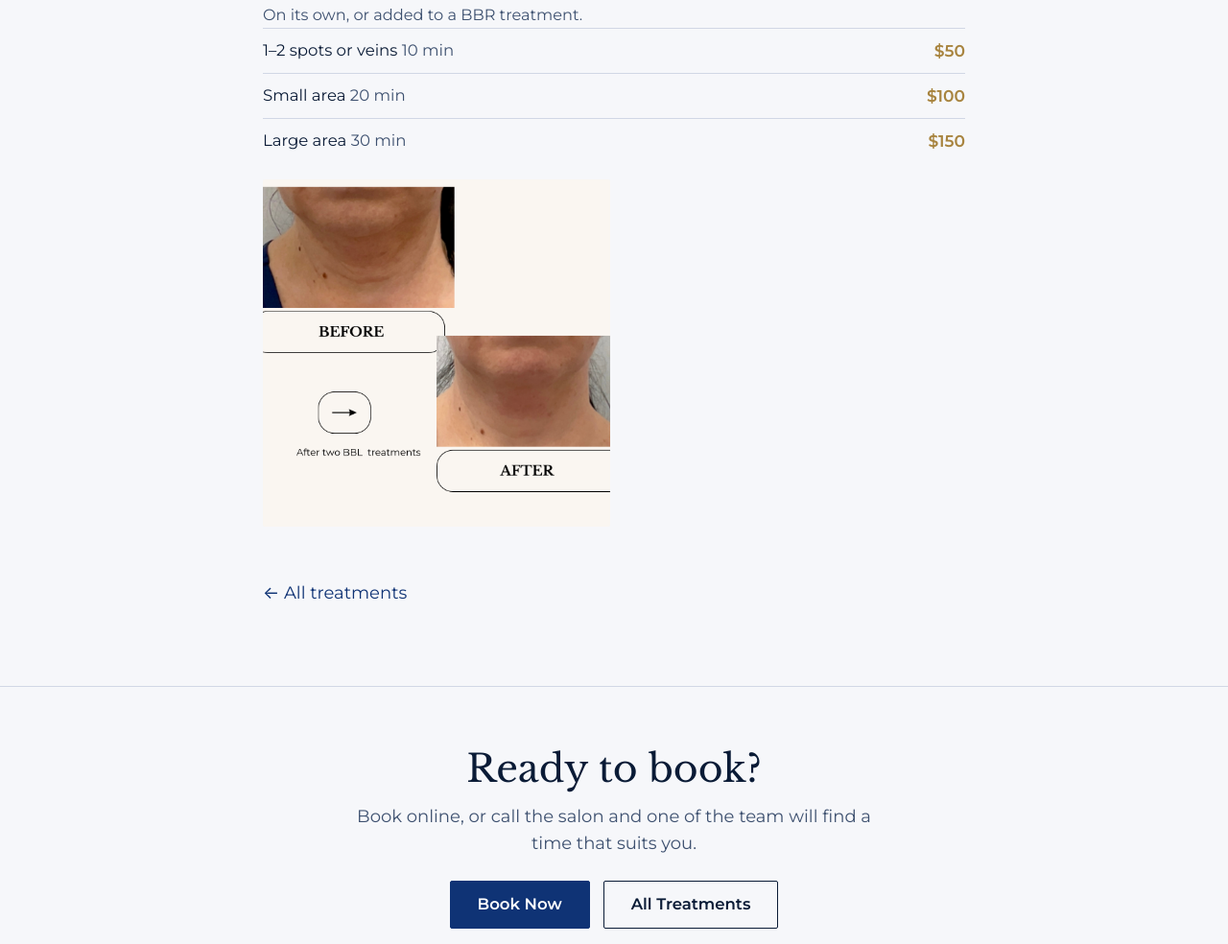
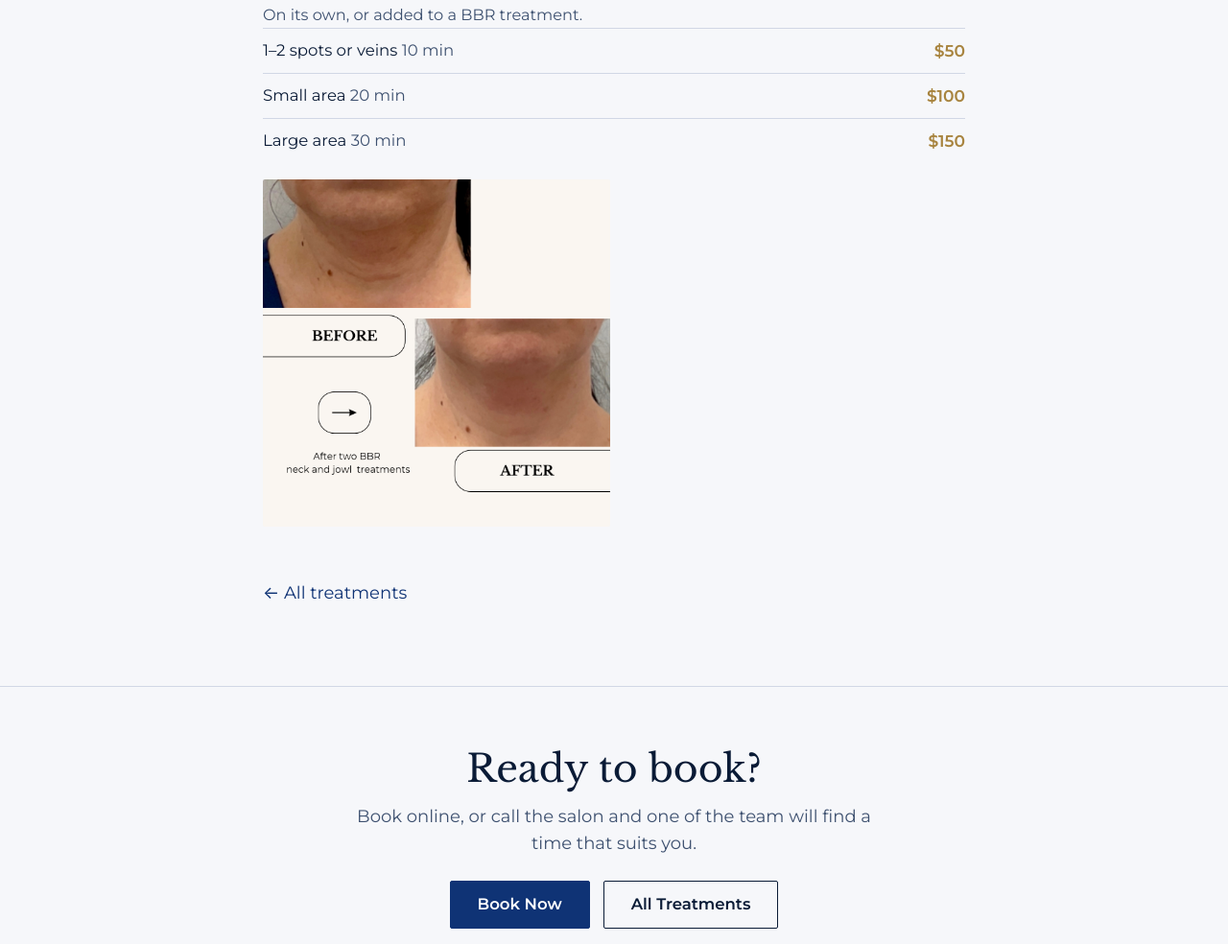
Before and after one commit to jeremy-andreani/salon-ten-site, a plain HTML site: page bbl-ipl-skin-rejuvenation.html in a window 1280 px wide. Shown: the part 1560-2544 px from the top of the page at 96% size. Drawn offline with nearby package versions, Linux system fonts and the light colour scheme.

Commit message:
BBR page: use the corrected before/after image
Kellie's re-export says "After two BBR neck and jowl treatments". The
first version said BBL, which is Sciton's trademark for Broadband Light
and the term this page deliberately stopped using.

New filename so no browser serves the old picture, and the superseded
file is removed rather than left in the upload. Alt text now mentions
the jowl as well.

Co-Authored-By: Claude Opus 5 <noreply@anthropic.com>
Claude-Session: https://claude.ai/code/session_01KXm5ChfzKF5KpnFUt5HwYw

```diff
--- a/bbl-ipl-skin-rejuvenation.html
+++ b/bbl-ipl-skin-rejuvenation.html
@@ -100,7 +100,7 @@ src="https://www.facebook.com/tr?id=919005477704864&ev=PageView&noscript=1"
   <div class="loc-row"><span>Small area <span class="label">20 min</span></span><span class="price">$100</span></div>
   <div class="loc-row"><span>Large area <span class="label">30 min</span></span><span class="price">$150</span></div>
   <div class="gallery">
-    <img src="img/bbr-neck-before-after.png" alt="A client&rsquo;s neck, before and after two BBR treatments" loading="lazy">
+    <img src="img/bbr-neck-jowl-before-after.png" alt="A client&rsquo;s neck and jowl, before and after two BBR treatments" loading="lazy">
   </div>
 </article>
 <p><a href="treatments.html">&larr; All treatments</a></p>
```
Also changed, not shown: img/bbr-neck-before-after.png (deleted), img/bbr-neck-jowl-before-after.png (added).
